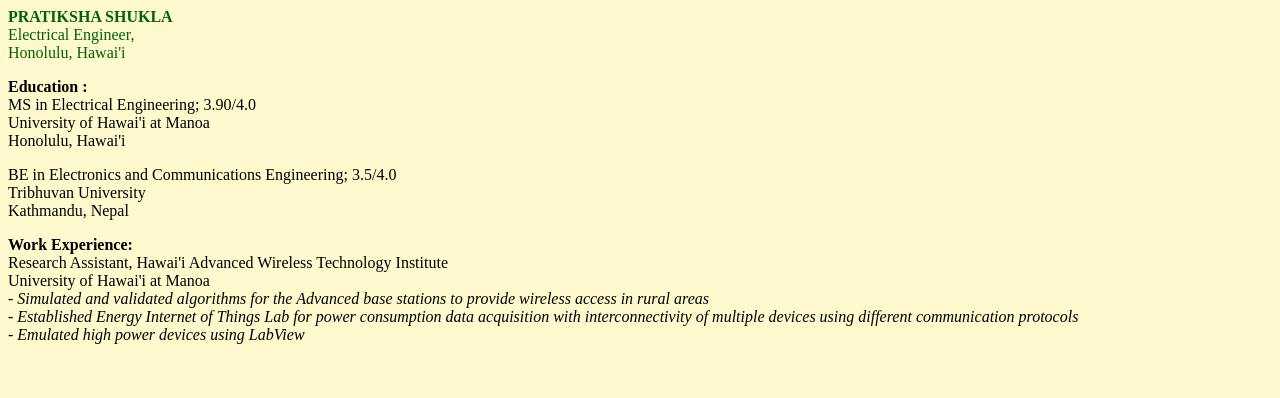
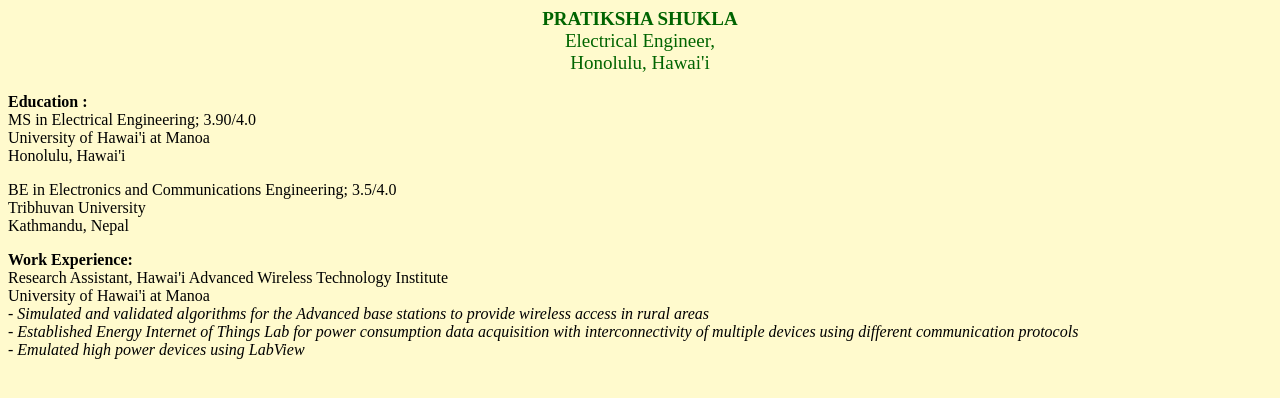
Before and after one commit to Co-Dash/Co-Dash.github.io, a plain HTML site: page index.html in a window 1280 px wide. Drawn offline with Linux system fonts and the light colour scheme.

Commit message:
Update index.html

```diff
--- a/index.html
+++ b/index.html
@@ -7,7 +7,7 @@
     body {background-color : LemonChiffon;}
   </style>
   <body>
-    <p style="color:darkgreen;"> <b>PRATIKSHA SHUKLA</b><br>
+    <p style="color:darkgreen; text-align:center; font-size: 19px"> <b>PRATIKSHA SHUKLA</b><br>
      Electrical Engineer, <br>
      Honolulu, Hawai'i   </p>
 
```
